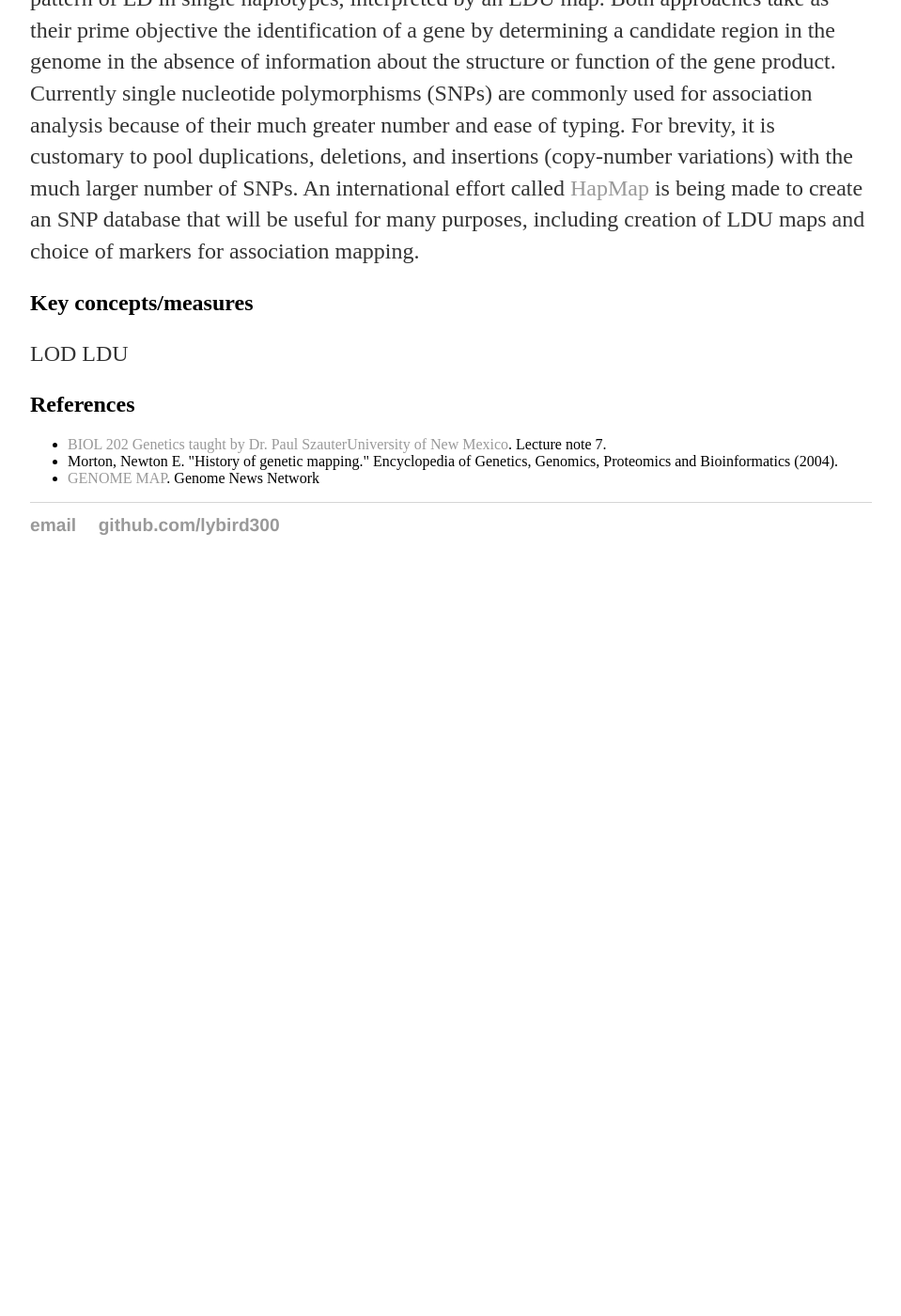
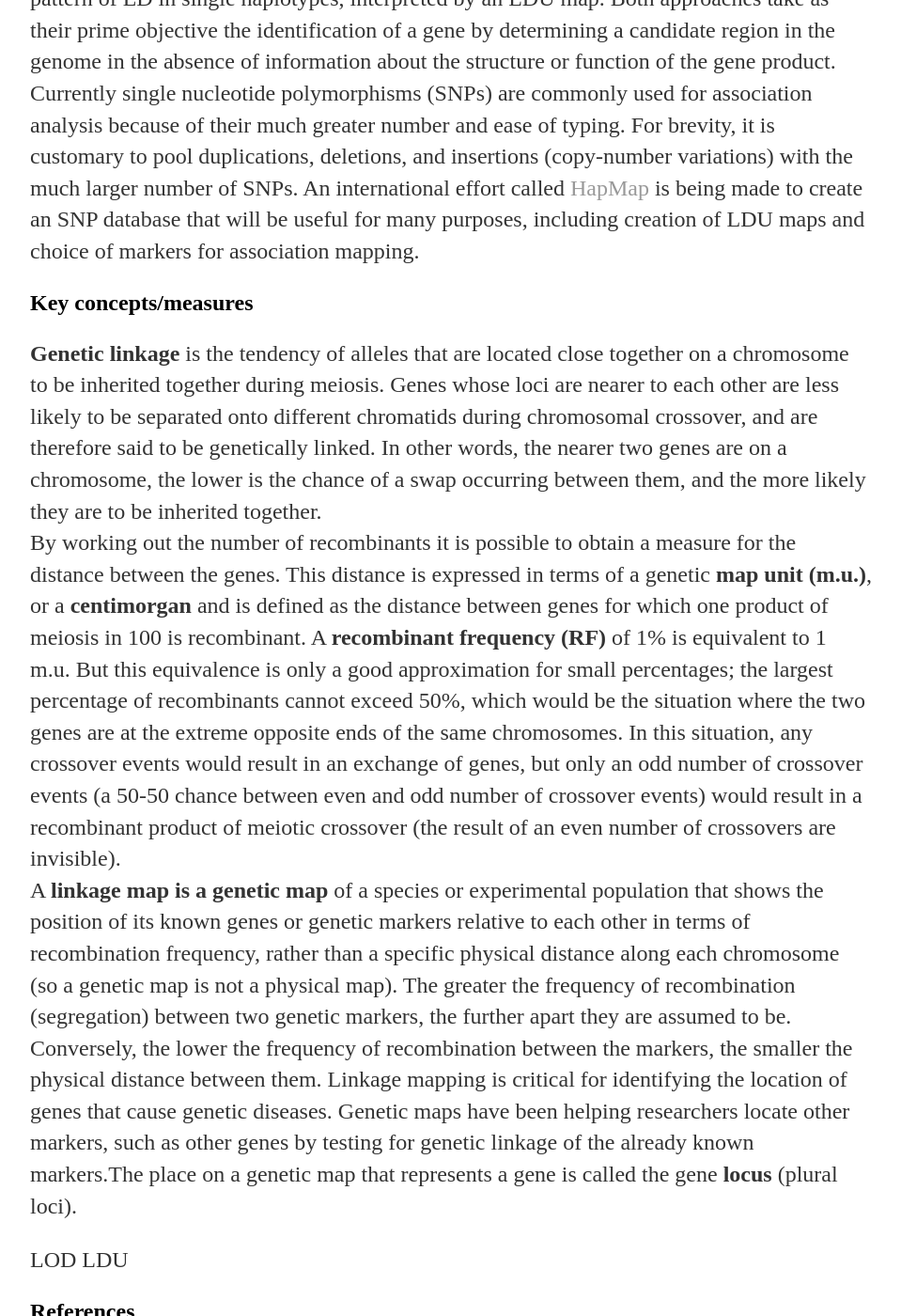
Before and after one commit to lybird300/lybird300.github.io, a Jekyll site: the page built from _posts/2015-04-21-gene-maps.md, in a window 1280 px wide and 1400 px high, scrolled down 3314 px. Shown: the whole window at 94% size, without its empty margins (160-1119 px from the left). Built offline with Jekyll 4.4.1, drawn with Linux system fonts in a browser that asks for light colours; before the commit the page ends 3944 px from its top, so only the background shows below that.

Commit message:
Update 2015-04-21-gene-maps.md

```diff
--- a/_posts/2015-04-21-gene-maps.md
+++ b/_posts/2015-04-21-gene-maps.md
@@ -23,6 +23,12 @@ A second type of genetic maps is known as the linkage disequilibrium map. It det
 Linkage mapping depends on inference of recombination between two haplotypes in a single generation, interpreting pedigrees by a linkage map. Association mapping depends on the pattern of LD in single haplotypes, interpreted by an LDU map. Both approaches take as their prime objective the identification of a gene by determining a candidate region in the genome in the absence of information about the structure or function of the gene product. Currently single nucleotide polymorphisms (SNPs) are commonly used for association analysis because of their much greater number and ease of typing. For brevity, it is customary to pool duplications, deletions, and insertions (copy-number variations) with the much larger number of SNPs. An international effort called <a href="http://hapmap.ncbi.nlm.nih.gov/">HapMap</a> is being made to create an SNP database that will be useful for many purposes, including creation of LDU maps and choice of markers for association mapping.
 
 <h2>Key concepts/measures</h2>
+<b>Genetic linkage</b> is the tendency of alleles that are located close together on a chromosome to be inherited together during meiosis. Genes whose loci are nearer to each other are less likely to be separated onto different chromatids during chromosomal crossover, and are therefore said to be genetically linked. In other words, the nearer two genes are on a chromosome, the lower is the chance of a swap occurring between them, and the more likely they are to be inherited together.
+<br/>
+By working out the number of recombinants it is possible to obtain a measure for the distance between the genes. This distance is expressed in terms of a genetic<b> map unit (m.u.)</b>, or a <b>centimorgan</b> and is defined as the distance between genes for which one product of meiosis in 100 is recombinant. A <b>recombinant frequency (RF)</b> of 1% is equivalent to 1 m.u. But this equivalence is only a good approximation for small percentages; the largest percentage of recombinants cannot exceed 50%, which would be the situation where the two genes are at the extreme opposite ends of the same chromosomes. In this situation, any crossover events would result in an exchange of genes, but only an odd number of crossover events (a 50-50 chance between even and odd number of crossover events) would result in a recombinant product of meiotic crossover (the result of an even number of crossovers are invisible).
+<br/>
+A <b>linkage map is a genetic map</b> of a species or experimental population that shows the position of its known genes or genetic markers relative to each other in terms of recombination frequency, rather than a specific physical distance along each chromosome (so a genetic map is not a physical map). The greater the frequency of recombination (segregation) between two genetic markers, the further apart they are assumed to be. Conversely, the lower the frequency of recombination between the markers, the smaller the physical distance between them. Linkage mapping is critical for identifying the location of genes that cause genetic diseases. Genetic maps have been helping researchers locate other markers, such as other genes by testing for genetic linkage of the already known markers.The place on a genetic map that represents a gene is called the gene <b>locus</b> (plural loci).
+
 LOD
 LDU
 
```
